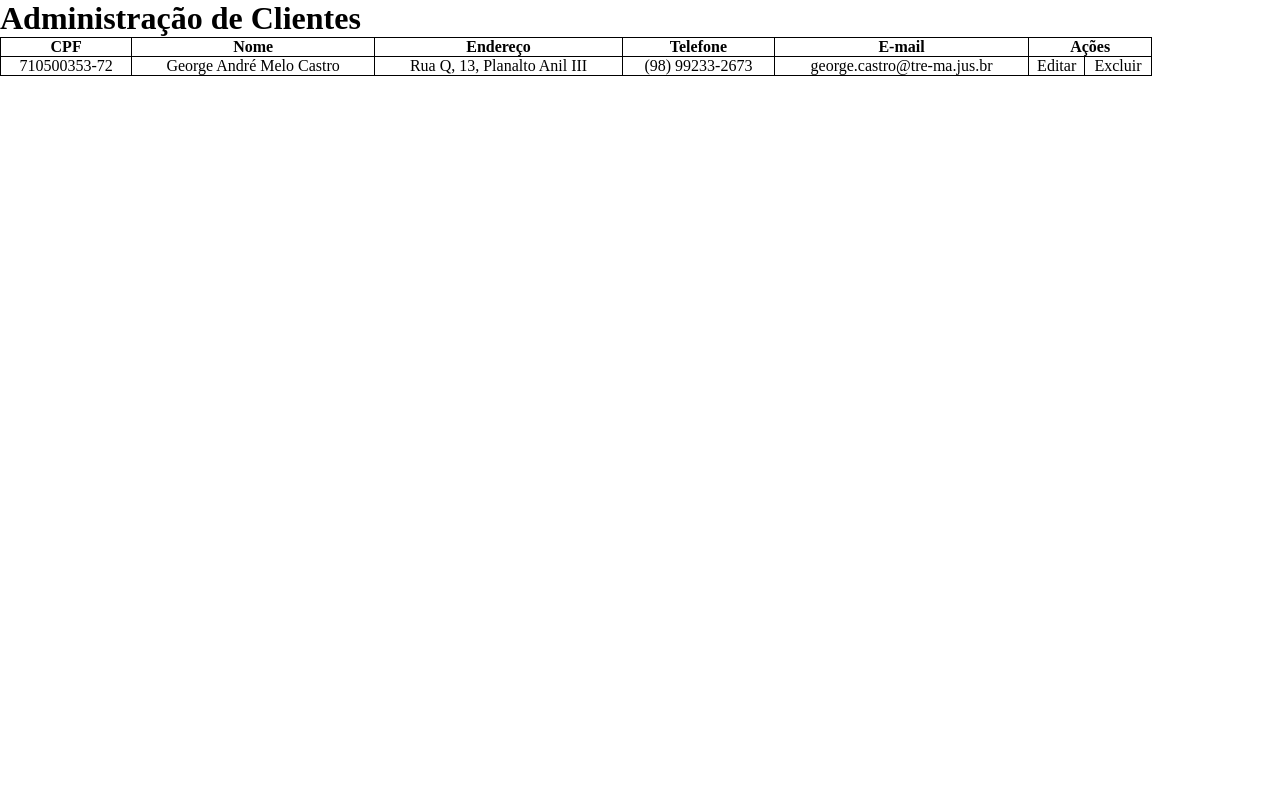
After one commit to gamcastro/lavanderia-app, a PHP site: template src/views/admin-cliente.php in a window 1280 px wide. The commit adds this page. Run offline with PHP 8.4, Linux system fonts and the light colour scheme; the template is opened without the code that fills it, so the values that code supplies are empty.

Commit message:
Alteração no estilo

```diff
--- a/public/css/styles.css
+++ b/public/css/styles.css
@@ -1,66 +1,19 @@
-/* public/css/styles.css */
-body {
-    font-family: Arial, sans-serif;
-    background-color: #f4f4f4;
-    padding: 20px;
+*{
+    margin: 0;
+    padding: 0;
 }
 
-h1 {
-    text-align: center;
+body {
+    height: 100vh ;
 }
 
-form {
-    background: #fff;
-    padding: 20px;
-    margin: 0 auto;
-    max-width: 500px;
-    border-radius: 5px;
-    box-shadow: 0 0 10px rgba(0,0,0,0.1);
-}
+table, th, td {
+    border: 1px solid black;
+    border-collapse: collapse;
 
-div {
-    margin-bottom: 15px;
-}
+  }
 
-label {
-    display: block;
-    margin-bottom: 5px;
-}
-
-input[type="text"],
-input[type="email"] {
-    width: 100%;
-    padding: 8px;
-    box-sizing: border-box;
-}
-
-button {
-    padding: 10px 15px;
-    background: #5cb85c;
-    border: none;
-    color: #fff;
-    cursor: pointer;
-    border-radius: 3px;
-}
-
-button:hover {
-    background: #4cae4c;
-}
-
-.error {
-    background: #f2dede;
-    color: #a94442;
-    padding: 10px;
-    margin-bottom: 15px;
-    border: 1px solid #ebccd1;
-    border-radius: 3px;
-}
-
-.success {
-    background: #dff0d8;
-    color: #3c763d;
-    padding: 10px;
-    margin-bottom: 15px;
-    border: 1px solid #d6e9c6;
-    border-radius: 3px;
-}
+  table {
+    width: 90%;
+    text-align: center;
+  }
--- a/src/controllers/ClienteController.php
+++ b/src/controllers/ClienteController.php
@@ -13,7 +13,7 @@ class ClienteController {
     }
 
     public function showForm() {
-        include __DIR__ . '/../views/cliente_form.php' ;
+        include __DIR__ . '/../views/admin-cliente.php' ;
     }
 
     public function criarCliente() {
--- a/src/repositorios/ClienteRepositorio.php
+++ b/src/repositorios/ClienteRepositorio.php
@@ -17,8 +17,9 @@ class ClienteRepositorio implements ClienteRepositorioInterface
     }
     public function adicionarCliente(Cliente $cliente): bool
     {
-        $sql = "INSERT INTO" . $this->tableName . "(nome,endereco,telefone,email) values (:nome,:endereco,:telefone,:email) " ;
+        $sql = "INSERT INTO" . $this->tableName . "(cpf,nome,endereco,telefone,email) values (:nome,:endereco,:telefone,:email) " ;
         $stmt = $this->conn->prepare($sql) ;
+        $stmt->bindValue(":cpf",$cliente->cpf) ;
         $stmt->bindValue(":nome",$cliente->nome) ;
         $stmt->bindValue(param:":endereco",value:$cliente->endereco) ;
         $stmt->bindValue(param:":telefone",value: $cliente->telefone) ;
--- /dev/null
+++ b/src/views/admin-cliente.php
@@ -0,0 +1,41 @@
+<!DOCTYPE html>
+<html lang="en">
+<head>
+    <meta charset="UTF-8">
+    <meta name="viewport" content="width=device-width, initial-scale=1.0">
+    <title>Administração de Clientes</title>
+    <link rel="stylesheet" href="/../lavanderia-app/public/css/styles.css">
+</head>
+<body>
+    <header>
+        <h1>Administração de Clientes</h1>
+    </header>
+    <main>
+        <table>
+            <tr>
+                <th>CPF</th>
+                <th>Nome</th>
+                <th>Endereço</th>
+                <th>Telefone</th>
+                <th>E-mail</th>
+                <th colspan="2">Ações</th>
+            </tr>
+            <tr>
+                <td>710500353-72</td>
+                <td>George André Melo Castro</td>
+                <td>Rua Q, 13, Planalto Anil III</td>
+                <td>(98) 99233-2673</td>
+                <td>george.castro@tre-ma.jus.br</td>
+                <td>Editar</td>
+                <td>Excluir</td>
+            </tr>
+
+        </table>
+    </main>
+
+    <footer>
+
+
+    </footer>
+</body>
+</html>
```
Also changed, not shown: src/views/cliente_form.php (+12 -19 lines).
